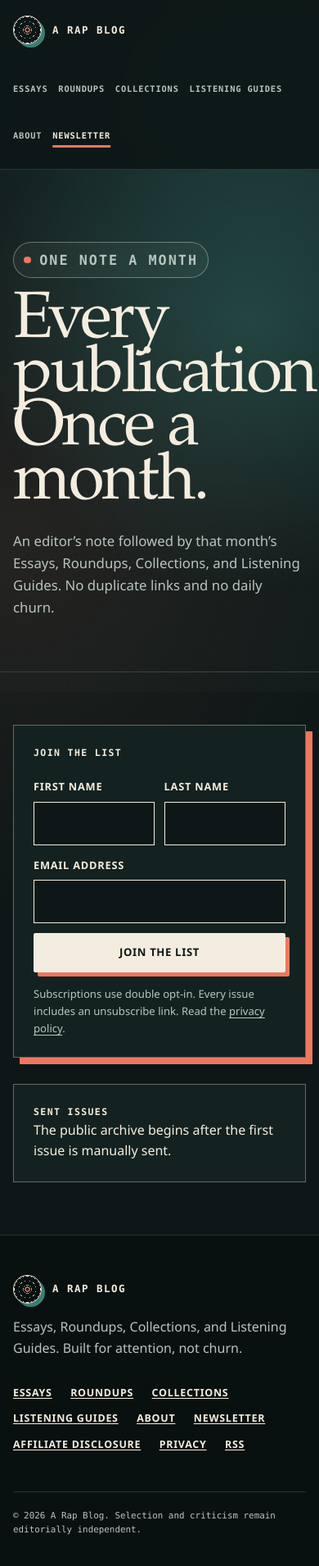
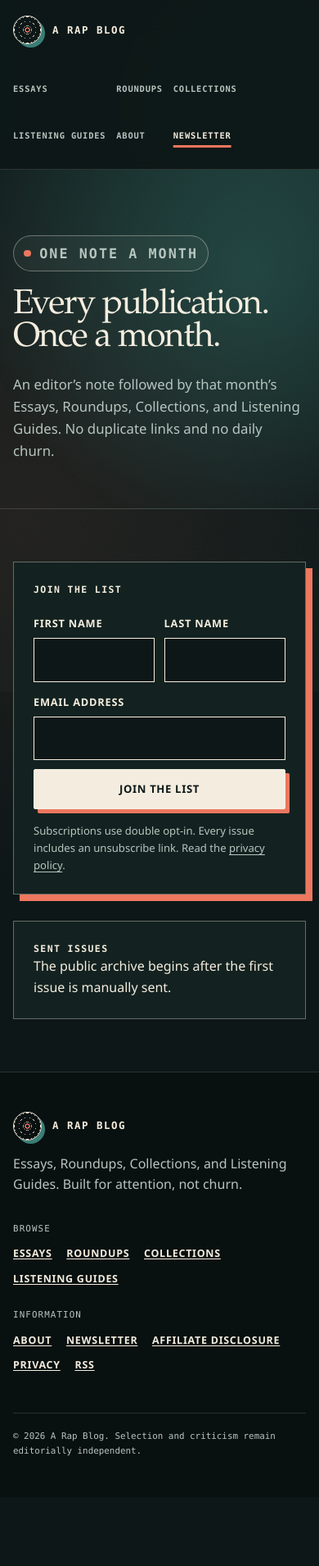
Before and after one commit to SMcGregor199/arapblog, an Astro site: page /newsletter in a window 390 px wide. Shown: the whole page at 82% size. After the commit the page ends 1826 px from the top, so only its background shows below. Built offline with nearby package versions, Linux system fonts and the light colour scheme; Astro itself is replaced by a stand-in of ours; no server answers.

Commit message:
feat: refine responsive editorial layouts

```diff
--- a/src/components/PublicationArchive.astro
+++ b/src/components/PublicationArchive.astro
@@ -7,8 +7,8 @@ const { title, eyebrow, intro, type, publications } = Astro.props;
 const plural = type === "Essay" ? "Essays" : type === "Roundup" ? "Roundups" : type === "Collection" ? "Collections" : "Listening Guides";
 ---
 <BaseLayout title={type} description={intro}>
-  <header class="page-hero"><div class="shell"><p class="eyebrow">{eyebrow}</p><h1>{title}</h1><p>{intro}</p></div></header>
-  <section class="content-section"><div class="shell">
+  <header class:list={[["page-hero", true], ["page-hero--empty", publications.length === 0]]}><div class="shell"><p class="eyebrow">{eyebrow}</p><h1>{title}</h1><p>{intro}</p></div></header>
+  <section class:list={[["content-section", true], ["content-section--empty", publications.length === 0]]}><div class="shell">
     {publications.length ? <div class="card-grid">{publications.map((publication) => <PublicationCard publication={publication} />)}</div> : <p class="status-note">No {plural} are published yet.</p>}
   </div></section>
 </BaseLayout>
--- a/src/components/SiteFooter.astro
+++ b/src/components/SiteFooter.astro
@@ -14,17 +14,27 @@ import { site } from "../data/site";
           Essays, Roundups, Collections, and Listening Guides. Built for attention, not churn.
         </p>
       </div>
-      <nav class="footer-links" aria-label="Footer navigation">
+      <div class="footer-navigation">
+        <nav class="footer-link-group" aria-label="Publications">
+          <p>Browse</p>
+          <div>
             <a href="/essays">Essays</a>
             <a href="/roundups">Roundups</a>
             <a href="/collections">Collections</a>
             <a href="/listening-guides">Listening Guides</a>
+          </div>
+        </nav>
+        <nav class="footer-link-group" aria-label="Site information">
+          <p>Information</p>
+          <div>
             <a href="/about">About</a>
             <a href="/newsletter">Newsletter</a>
             <a href="/affiliate-disclosure">Affiliate disclosure</a>
             <a href="/privacy">Privacy</a>
             <a href="/rss.xml">RSS</a>
+          </div>
         </nav>
+      </div>
     </div>
     <p class="copyright">
       © {new Date().getFullYear()} {site.name}. Selection and criticism remain editorially independent.
--- a/src/pages/newsletter.astro
+++ b/src/pages/newsletter.astro
@@ -6,7 +6,7 @@ export const prerender=false;
 const editorial=await getEditorialSnapshot();
 ---
 <BaseLayout title="Newsletter" description="The free monthly A Rap Blog newsletter and its public archive.">
-  <header class="page-hero"><div class="shell"><p class="eyebrow">One note a month</p><h1>Every publication. Once a month.</h1><p>An editor’s note followed by that month’s Essays, Roundups, Collections, and Listening Guides. No duplicate links and no daily churn.</p></div></header>
+  <header class="page-hero page-hero--newsletter"><div class="shell"><p class="eyebrow">One note a month</p><h1>Every publication. Once a month.</h1><p>An editor’s note followed by that month’s Essays, Roundups, Collections, and Listening Guides. No duplicate links and no daily churn.</p></div></header>
   <section class="content-section"><div class="shell signup-grid"><div class="signup-panel"><p class="kicker">Join the list</p><form class="signup-form" action={site.newsletterFormAction} method="post"><div class="signup-name-fields"><div><label for="first-name">First name</label><input id="first-name" name="fields[first_name]" type="text" autocomplete="given-name" required /></div><div><label for="last-name">Last name</label><input id="last-name" name="fields[last_name]" type="text" autocomplete="family-name" required /></div></div><div><label for="email">Email address</label><input id="email" name="email_address" type="email" autocomplete="email" required/></div><button class="button" type="submit" data-umami-event="Newsletter signup page">Join the list</button></form><p class="privacy-note">Subscriptions use double opt-in. Every issue includes an unsubscribe link. Read the <a href="/privacy">privacy policy</a>.</p></div><div class="issue-preview"><p class="kicker">Sent issues</p>{editorial.newsletterIssues.length?<ul>{editorial.newsletterIssues.map((issue)=><li><a href={`/newsletter/${issue.coverageMonth}`}>{issue.subject}</a><span>{issue.coverageMonth}</span></li>)}</ul>:<p>The public archive begins after the first issue is manually sent.</p>}</div></div></section>
 </BaseLayout>
 <style>.signup-grid{display:grid;grid-template-columns:1fr .8fr;gap:clamp(2rem,7vw,6rem);align-items:start}.signup-panel,.issue-preview{padding:clamp(1.5rem,4vw,3rem);border:1px solid var(--line-strong);background:var(--panel)}.signup-panel{box-shadow:8px 8px 0 var(--clay)}.signup-form{display:grid;gap:.7rem;margin-top:1.2rem}.signup-name-fields{display:grid;grid-template-columns:repeat(2,minmax(0,1fr));gap:.7rem}.signup-form label{font-size:.8rem;font-weight:800;letter-spacing:.06em;text-transform:uppercase}.signup-form input{box-sizing:border-box;width:100%;min-height:50px;margin-top:.35rem;padding:.8rem;border:1px solid var(--ink);background:var(--paper)}.privacy-note{margin-top:1rem;color:var(--ink-soft);font-size:.82rem}.issue-preview ul{display:grid;gap:1rem;margin-top:1rem;padding:0;list-style:none}.issue-preview li{display:flex;justify-content:space-between;gap:1rem;border-top:1px solid var(--line);padding-top:1rem}.issue-preview span{font-family:var(--mono);font-size:.7rem}@media(max-width:760px){.signup-grid{grid-template-columns:1fr}}</style>
--- a/src/styles/global.css
+++ b/src/styles/global.css
@@ -772,12 +772,25 @@
     color: var(--ink-soft);
   }
 
-  .footer-links {
+  .footer-navigation {
+    display: grid;
+    grid-template-columns: repeat(2, minmax(0, 1fr));
+    gap: 1.5rem 2.5rem;
+  }
+
+  .footer-link-group > p {
+    margin-bottom: 0.75rem;
+    color: var(--ink-soft);
+    font-family: var(--mono);
+    font-size: 0.68rem;
+    letter-spacing: 0.1em;
+    text-transform: uppercase;
+  }
+
+  .footer-link-group > div {
     display: flex;
     flex-wrap: wrap;
-    align-content: start;
-    justify-content: end;
-    gap: 0.7rem 1.4rem;
+    gap: 0.65rem 1.1rem;
     font-size: 0.78rem;
     font-weight: 800;
     letter-spacing: 0.06em;
@@ -802,6 +815,7 @@
     max-width: 13ch;
     margin-top: 1.4rem;
     font-size: clamp(3.2rem, 9vw, 7.2rem);
+    line-height: 0.94;
   }
 
   .page-hero p {
@@ -901,14 +915,15 @@
     }
 
     .site-nav {
+      display: grid;
       width: 100%;
-      flex-wrap: wrap;
-      justify-content: flex-start;
-      gap: 0.7rem;
+      grid-template-columns: repeat(3, max-content);
+      gap: 0.35rem 0.9rem;
     }
 
     .site-nav a {
-      font-size: 0.69rem;
+      padding-block: 0.4rem;
+      font-size: 0.75rem;
     }
 
     .card-grid,
@@ -926,8 +941,9 @@
       flex-direction: column;
     }
 
-    .footer-links {
-      justify-content: start;
+    .footer-navigation {
+      grid-template-columns: 1fr;
+      gap: 1.6rem;
     }
 
     .section-heading {
--- a/src/styles/variant-5.css
+++ b/src/styles/variant-5.css
@@ -133,20 +133,20 @@ body[data-design="5"] .hero-statement {
 body[data-design="5"] .hero-statement .eyebrow { grid-column: 1 / -1; }
 
 body[data-design="5"] .hero-statement h1 {
-  grid-column: 1 / 10;
+  grid-column: 1 / 9;
   max-width: 8ch;
   color: var(--ink);
-  font-size: clamp(5rem, 13vw, 12rem);
+  font-size: clamp(4.5rem, 10vw, 10rem);
   font-weight: 500;
-  line-height: 0.78;
+  line-height: 0.84;
 }
 
 body[data-design="5"] .hero-statement > p:last-child {
-  grid-column: 10 / -1;
-  max-width: 28ch;
-  padding-bottom: 0.6rem;
+  grid-column: 9 / -1;
+  max-width: 25ch;
+  padding: 0 0 0.75rem 1rem;
   color: var(--ink-soft);
-  font-size: 1.05rem;
+  font-size: 1rem;
 }
 
 body[data-design="5"] .lead-story {
@@ -377,7 +377,23 @@ body[data-design="5"] .page-hero h1 {
   color: var(--ink);
   font-size: clamp(5rem, 12vw, 11rem);
   font-weight: 500;
-  line-height: 0.82;
+  line-height: 0.9;
+}
+
+body[data-design="5"] .page-hero--empty {
+  min-height: clamp(28rem, 48vh, 38rem);
+}
+
+body[data-design="5"] .page-hero--newsletter {
+  min-height: clamp(32rem, 56vh, 42rem);
+}
+
+body[data-design="5"] .page-hero--newsletter h1 {
+  font-size: clamp(4.25rem, 9vw, 8.5rem);
+}
+
+body[data-design="5"] .content-section--empty {
+  padding-block: clamp(2.5rem, 5vw, 4rem);
 }
 
 body[data-design="5"] .archive-reading-layout {
@@ -470,6 +486,22 @@ body[data-design="5"] .site-footer {
   body[data-design="5"] .reading-item { grid-template-columns: 2.5rem minmax(0, 1fr); }
   body[data-design="5"] .reading-item:nth-child(even) { margin-left: 0; }
   body[data-design="5"] .collection-signal { min-height: 320px; }
-  body[data-design="5"] .page-hero { min-height: 58vh; }
+  body[data-design="5"] .page-hero {
+    min-height: auto;
+    padding-block: clamp(3.5rem, 12vw, 5.5rem);
+  }
+
+  body[data-design="5"] .page-hero h1,
+  body[data-design="5"] .article-intro h1 {
+    max-width: 100%;
+    font-size: clamp(2.5rem, 10.8vw, 4.5rem);
+    line-height: 0.94;
+  }
+
+  body[data-design="5"] .page-hero--empty {
+    min-height: clamp(24rem, 48vh, 31rem);
+  }
+
+  body[data-design="5"] .page-hero--newsletter { min-height: auto; }
   body[data-design="5"] .article-hero { min-height: auto; }
 }
```
Also changed, not shown: src/pages/index.astro (+11 -4 lines). Lines whose indentation alone changed are shown as unchanged.
